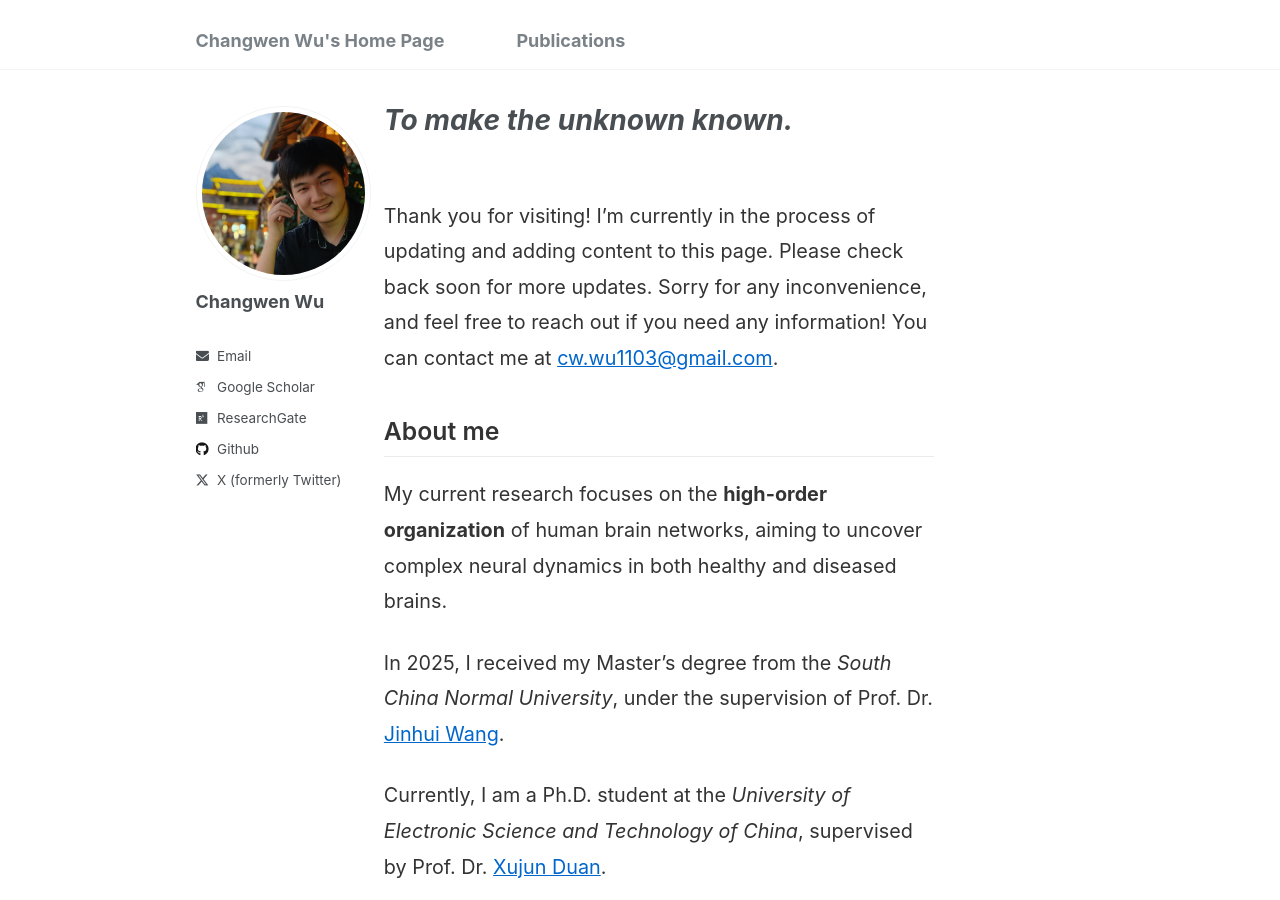
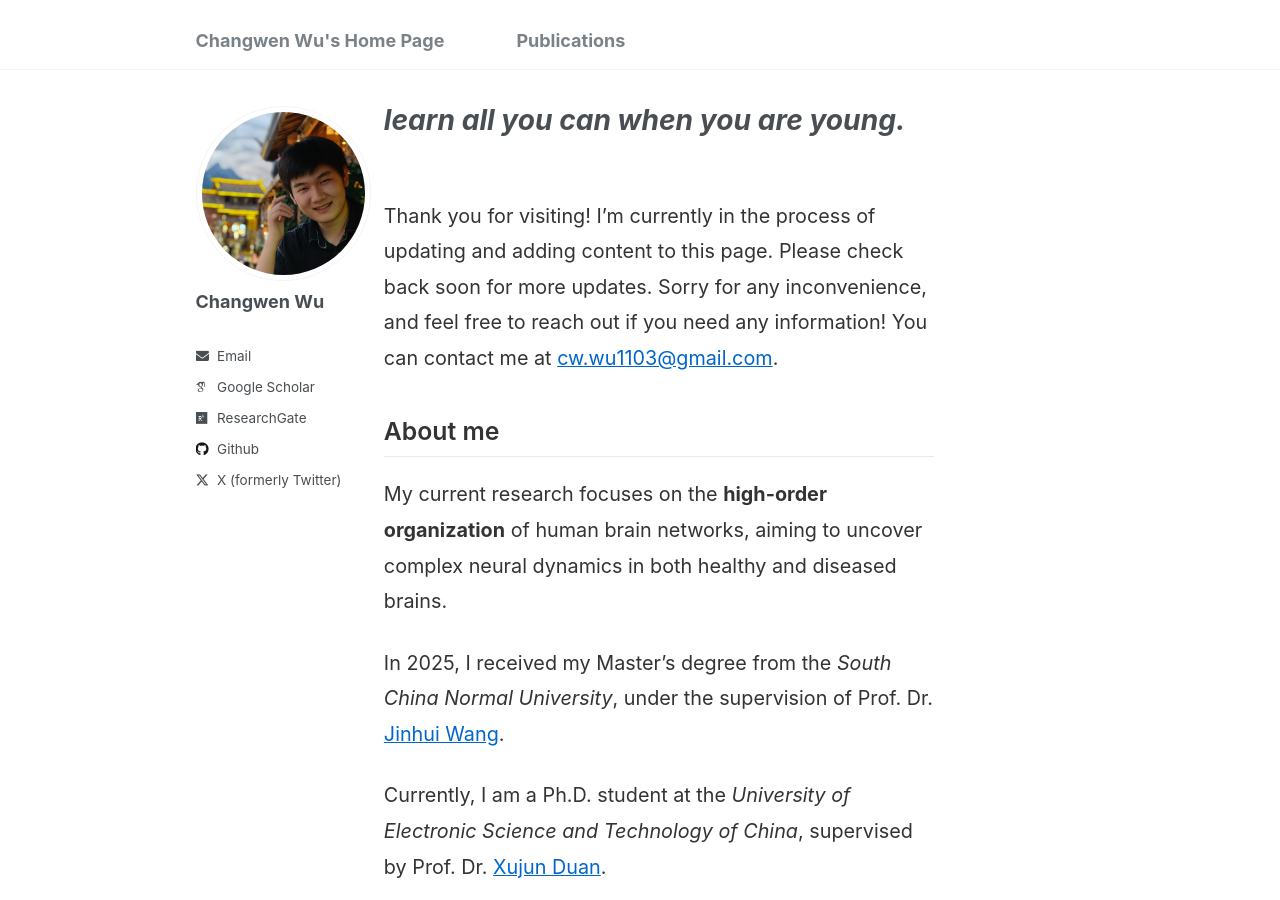
Before and after one commit to Changwen-Wu/Changwen-Wu.github.io, a Jekyll site: the page built from _pages/about.md, in a window 1280 px wide and 900 px high. Built offline with Jekyll 4.4.1, drawn with Linux system fonts in a browser that asks for light colours; some web fonts are replaced.

Commit message:
Update homepage title quote

```diff
--- a/_pages/about.md
+++ b/_pages/about.md
@@ -1,6 +1,6 @@
 ---
 permalink: /
-title: "*To make the unknown known.*"
+title: "*learn all you can when you are young.*"
 author_profile: true
 redirect_from:
   - /about/
```
